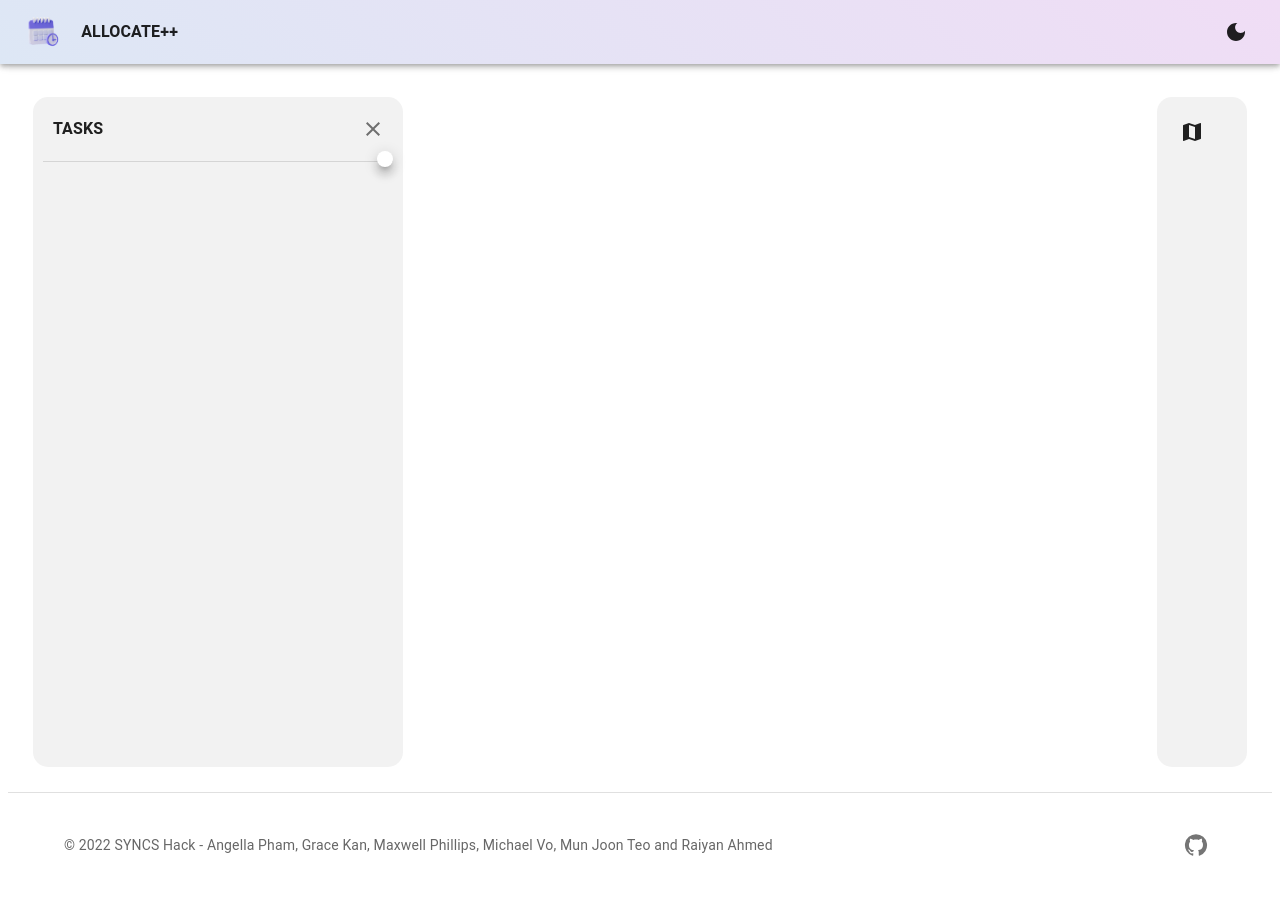
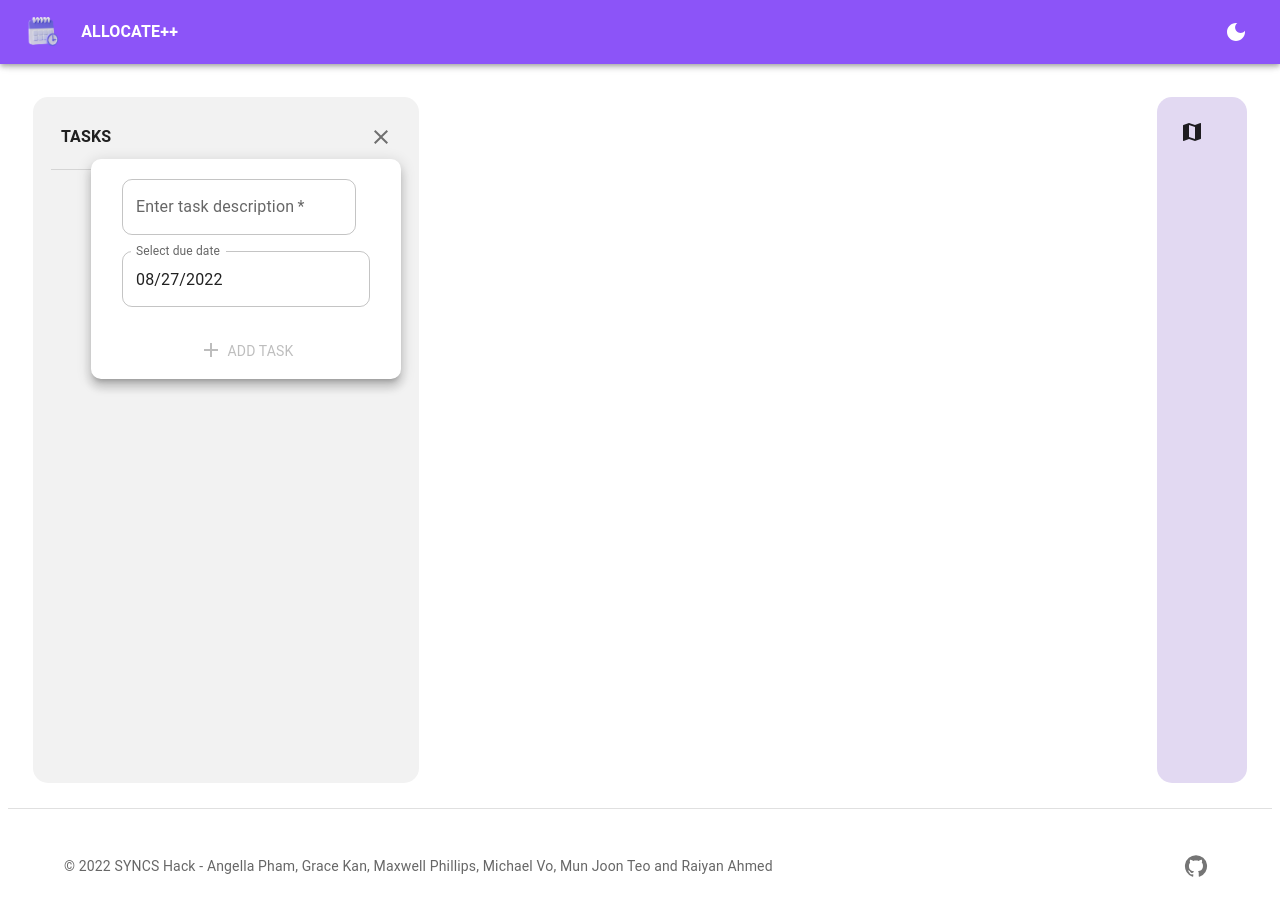
Before and after one commit to zax-xyz/allocatepp, a React (Vite) app in the folder apps/frontend/: page / in a window 1280 px wide. Both pictures are taken after a click on the button 373 px from the left and 129 px from the top of the page. Shown: the top 916 px of the page. Built offline with nearby package versions, Linux system fonts and the light colour scheme; what twin.macro would draw is missing.

Commit message:
added small changes

```diff
--- a/apps/frontend/package.json
+++ b/apps/frontend/package.json
@@ -18,6 +18,7 @@
     "@material-ui/icons": "^4.11.3",
     "@mui/icons-material": "^5.10.2",
     "@mui/material": "^5.10.2",
+    "@mui/x-date-pickers": "^5.0.0-beta.7",
     "@reduxjs/toolkit": "^1.8.5",
     "@stitches/react": "^1.2.8",
     "antd": "^4.22.8",
@@ -27,7 +28,8 @@
     "react-dom": "^18.0.0",
     "react-mde": "^11.5.0",
     "react-redux": "^8.0.2",
-    "react-split": "^2.0.14"
+    "react-split": "^2.0.14",
+    "uuid": "^8.3.2"
   },
   "devDependencies": {
     "@types/react": "^18.0.0",
--- a/apps/frontend/src/App.tsx
+++ b/apps/frontend/src/App.tsx
@@ -6,7 +6,7 @@ import { lightTheme, darkTheme } from './constants/theme';
 import 'twin.macro';
 
 import Navbar from './components/Navbar';
-import TasksWidget from './components/Tasks';
+import Tasks from './components/Tasks';
 import Footer from './components/Footer';
 import Widgets from './components/Widgets';
 
@@ -33,7 +33,6 @@ const ContentWrapper = styled(Box)`
 
 const Content = styled(Box)`
   width: 2000px;
-  max-width: 100%;
   transition: width 0.2s;
   display: grid;
   grid-template-rows: min-content min-content auto;
@@ -52,7 +51,6 @@ const TimetableWrapper = styled(Box)`
 const App: React.FC = () => {
   const theme = useTheme();
   const [darkMode, setDarkMode] = useState(false);
-
 
   const globalStyle = {
     body: {
@@ -88,7 +86,7 @@ const App: React.FC = () => {
           <ContentWrapper>
             <Content>
               <TimetableWrapper>
-                  <TasksWidget />
+                <Tasks />
                 <Widgets />
               </TimetableWrapper>
             </Content>
--- a/apps/frontend/src/components/Footer.tsx
+++ b/apps/frontend/src/components/Footer.tsx
@@ -1,7 +1,7 @@
 import React from 'react';
 
 import { Box, Container, Divider, IconButton, Link, Stack, Typography } from '@mui/material';
-import { GitHub, LinkedIn } from '@mui/icons-material';
+import { GitHub } from '@mui/icons-material';
 
 const Footer: React.FC = () => {
   const year = new Date().getFullYear();
@@ -17,6 +17,7 @@ const Footer: React.FC = () => {
             alignItems: 'center',
             justifyContent: 'space-between',
             py: 4,
+            height: '50px'
           }}
         >
           <Typography color="text.secondary" variant="body2">
--- a/apps/frontend/src/components/Navbar.tsx
+++ b/apps/frontend/src/components/Navbar.tsx
@@ -17,7 +17,7 @@ const NavbarBox = styled('div')`
 
 const StyledNavBar = styled(AppBar)`
   gap: 40px;
-  background: linear-gradient(220deg, #f0ddf5, #dde7f5);
+  background: ${({ theme }) => theme.palette.primary.main};
   z-index: 1201;
 `;
 
--- a/apps/frontend/src/components/Tasks.tsx
+++ b/apps/frontend/src/components/Tasks.tsx
@@ -1,10 +1,16 @@
-import React, { useState } from 'react';
+import React, { useContext, useState } from 'react';
 import { styled } from '@mui/system';
-import { Divider, IconButton, Popover, Typography } from '@mui/material';
+import { Button, Checkbox, Divider, IconButton, List, ListItem, ListItemIcon, Popover, TextField, Typography } from '@mui/material';
 import AddIcon from '@mui/icons-material/Add';
 import CloseIcon from '@mui/icons-material/Close';
+import { Add } from '@mui/icons-material';
+import { Task } from '../interfaces/types';
+import { AppContext } from '../contexts/AppContext';
+import { DatePicker } from '@mui/x-date-pickers/DatePicker';
+import { LocalizationProvider } from '@mui/x-date-pickers';
+import { AdapterDayjs } from '@mui/x-date-pickers/AdapterDayjs';
 
-const TaskContainer = styled('div')`
+const TasksContainer = styled('div')`
   display: flex;
   flex-direction: column;
   gap: 10px;
@@ -13,7 +19,7 @@ const TaskContainer = styled('div')`
   border-color: black;
   width: 350px;
   min-height: 650px;
-  padding: 10px;
+  padding: 18px;
 `;
 
 const TaskTitle = styled(Typography)`
@@ -22,8 +28,42 @@ const TaskTitle = styled(Typography)`
   margin-right: auto;
 `;
 
+const StyledList = styled(List)`
+  padding: 12px 15px;
+`;
 
-const TasksWidget: React.FC = () => {
+const StyledListItem = styled(ListItem)`
+  padding-top: 8px;
+`;
+
+const ExecuteButton = styled(Button)`
+  margin-top: 4px;
+  height: 40px;
+  width: 100%;
+  border-radius: 0px 0px 5px 5px;
+`;
+
+const TaskContainer = styled('div')`
+  display: flex;
+  flex-direction: row;
+  width: 100%;
+  background: #e2d9f2;
+  border-radius: 15px;
+  padding: 19px;
+  margin-top: 10px;
+`
+
+const TaskDetails = styled('div')`
+  display: flex;
+  flex-direction: column;
+`
+
+const Tasks: React.FC = () => {
+
+  const { createdTasks, setCreatedTasks } = useContext(AppContext);
+
+  const [taskDescription, setTaskDescription] = useState<string>('');
+  const [taskDate, setTaskDate] = useState<Date>(new Date());
 
   const [anchorEl, setAnchorEl] = useState<HTMLButtonElement | null>(null);
   const open = Boolean(anchorEl);
@@ -37,8 +77,27 @@ const TasksWidget: React.FC = () => {
     setAnchorEl(null);
   };
 
+  const doCreateTask = () => {
+
+    const newTask: Task = {
+      description: taskDescription,
+      dueDate: taskDate,
+    }
+
+    createdTasks.push(newTask);
+
+    setCreatedTasks(createdTasks);
+
+    console.log(createdTasks);
+
+    setTaskDescription('');
+    setTaskDate(new Date());
+
+    setAnchorEl(null);
+  }
+
   return (
-    <TaskContainer>
+    <TasksContainer>
       <div style={{ display: 'flex', flexDirection: 'row' }}>
         <TaskTitle>TASKS</TaskTitle>
         <IconButton aria-describedby={popoverId} onClick={handleOpen}>
@@ -57,12 +116,59 @@ const TasksWidget: React.FC = () => {
           horizontal: 'right',
         }}
       >
-
+        <StyledList>
+          <StyledListItem>
+            <ListItemIcon>
+              {/* <StickyNote2Icon sx={{ marginTop: '15px', marginRight: '20px', width: '28px', height: '28px' }}/> */}
+              <TextField
+                id="outlined-required"
+                label="Enter task description"
+                onChange={(e) => setTaskDescription(e.target.value)}
+                variant="outlined"
+                fullWidth
+                required
+                defaultValue={taskDescription}
+                sx={{ width: '234px' }}
+              />
+            </ListItemIcon>
+          </StyledListItem>
+          <StyledListItem>
+            <LocalizationProvider dateAdapter={AdapterDayjs}>
+              <DatePicker
+                label="Select due date"
+                value={taskDate}
+                onChange={(newDate) => {
+                  if (newDate) setTaskDate(newDate)
+                }}
+                renderInput={(params) => <TextField {...params} />}
+              />
+            </LocalizationProvider>
+          </StyledListItem>
+        </StyledList>
+        <ExecuteButton
+          disableElevation
+          disabled={taskDescription === ''}
+          onClick={doCreateTask}
+          sx={{ marginBottom: '8px' }}
+        >
+          <Add sx={{ marginBottom: '3px', marginRight: '5px' }}/>
+          <Typography variant="body2">Add Task</Typography>
+        </ExecuteButton>
       </Popover>
       </div>
       <Divider />
-    </TaskContainer>
+      { createdTasks.map((task: Task, index: number) => {
+        return (
+          <TaskContainer key={index}>
+            <TaskDetails>
+              <Typography variant='body1'>{task.description}</Typography>
+              <Typography variant='body1'>{task.dueDate.toLocaleDateString()}</Typography>
+            </TaskDetails>
+          </TaskContainer>
+        )
+      })}
+    </TasksContainer>
   );
 };
 
-export default TasksWidget;
+export default Tasks;
--- a/apps/frontend/src/components/Widgets.tsx
+++ b/apps/frontend/src/components/Widgets.tsx
@@ -8,7 +8,7 @@ const WidgetsContainer = styled('div')`
   flex-direction: row;
   gap: 10px;
   border-radius: 15px;
-  background: ${({ theme }) => theme.palette.secondary.light};
+  background: #e2d9f2;
   border-color: black;
   width: 70px;
   min-height: 650px;
--- a/apps/frontend/src/constants/theme.ts
+++ b/apps/frontend/src/constants/theme.ts
@@ -1,7 +1,7 @@
 import { createTheme } from '@mui/material';
 
 export const borderRadius = 10;
-export const inventoryMargin = 10; // Gap between inventory column and main timetable
+export const inventoryMargin = 10;
 
 export interface ThemeType {
   palette: {
@@ -55,7 +55,7 @@ const baseTheme = ({
   palette: {
     mode: mode,
     primary: {
-      main: '#f0ddf5',
+      main: '#8c54f8',
     },
     background: {
       default: background.main,
@@ -84,7 +84,7 @@ export const lightTheme = createTheme(
       main: '#bdbdbd',
       dark: '#999999',
     },
-  }),
+  })
 );
 
 export const darkTheme = createTheme(
@@ -99,5 +99,5 @@ export const darkTheme = createTheme(
       main: '#616161',
       dark: '#808080',
     },
-  }),
+  })
 );
--- a/apps/frontend/src/contexts/AppContext.tsx
+++ b/apps/frontend/src/contexts/AppContext.tsx
@@ -1,4 +1,5 @@
 import { createContext, useState, ReactNode } from 'react';
+import { CreatedTasks } from '../interfaces/types';
 import storage from '../storage';
 
 export interface AppContextProviderProps {
@@ -6,29 +7,41 @@ export interface AppContextProviderProps {
 }
 
 export interface IAppContext {
+
   isDarkMode: boolean;
   setIsDarkMode: (newIsDarkMode: boolean) => void;
+
   isSendNotification: boolean;
   setIsSendNotification: (newIsSendNotification: boolean) => void;
+
+  createdTasks: CreatedTasks;
+  setCreatedTasks: (newCreatedTasks: CreatedTasks) => void;
 }
 
 export const AppContext = createContext<IAppContext>({
+
   isDarkMode: false,
   setIsDarkMode: () => {},
+
   isSendNotification: false,
   setIsSendNotification: () => {},
+
+  createdTasks: [],
+  setCreatedTasks: () => {},
 });
 
 const AppContextProvider = ({ children }: AppContextProviderProps) => {
   const [isDarkMode, setIsDarkMode] = useState<boolean>(storage.get('isDarkMode'));
-  const [isSendNotification, setIsSendNotification] = useState<boolean>(
-    storage.get('isSendNotification'),
-  );
+  const [isSendNotification, setIsSendNotification] = useState<boolean>(storage.get('isSendNotification'));
+  const [createdTasks, setCreatedTasks] = useState<CreatedTasks>([]);
+
   const initialContext: IAppContext = {
     isDarkMode,
     setIsDarkMode,
     isSendNotification,
     setIsSendNotification,
+    createdTasks,
+    setCreatedTasks,
   };
 
   return <AppContext.Provider value={initialContext}>{children}</AppContext.Provider>;
--- /dev/null
+++ b/apps/frontend/src/interfaces/types.ts
@@ -0,0 +1,8 @@
+
+
+export type CreatedTasks = Task[];
+
+export interface Task {
+    description: string;
+    dueDate: Date;
+  }
```
Lines whose indentation alone changed are shown as unchanged.
